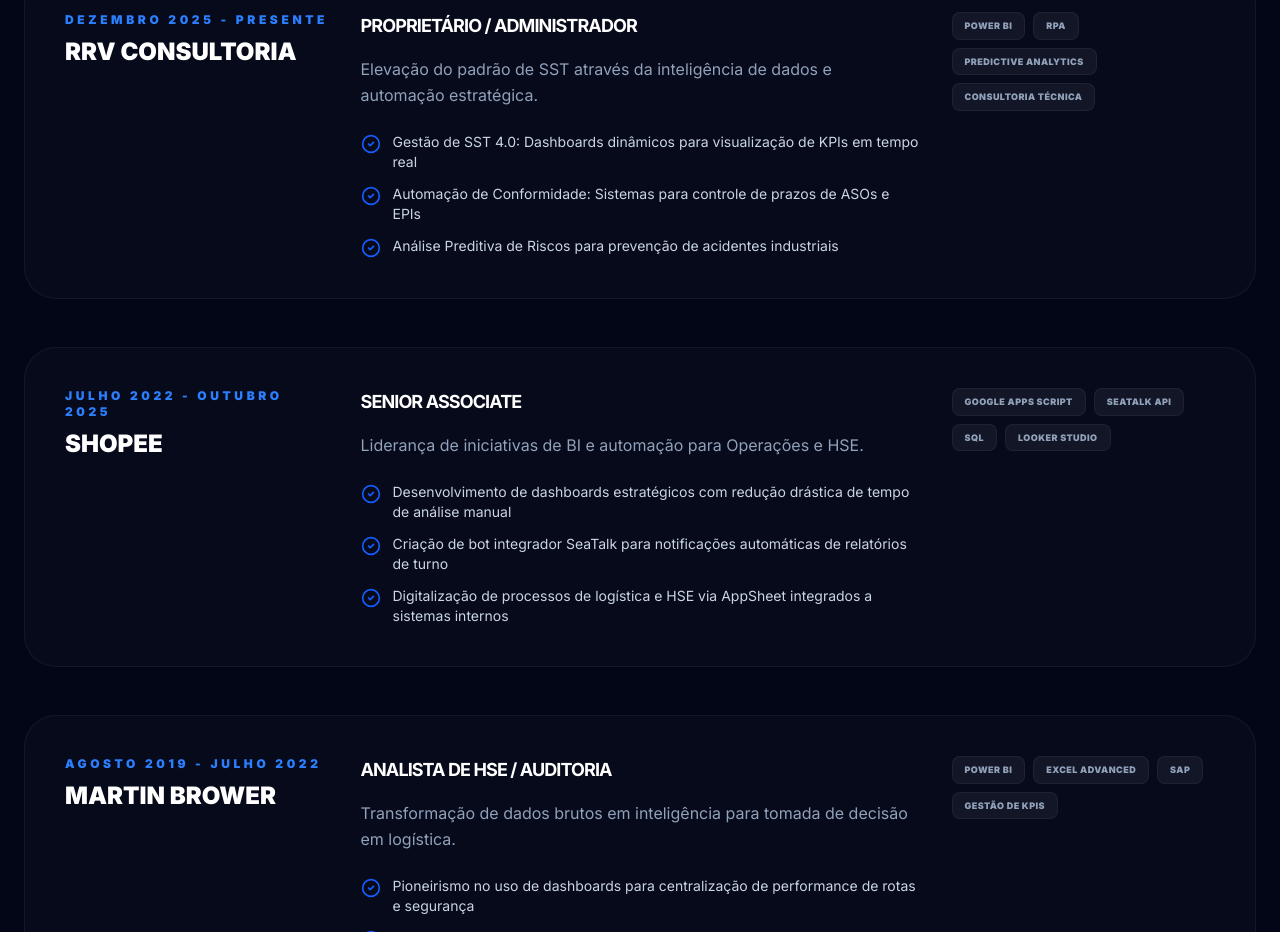
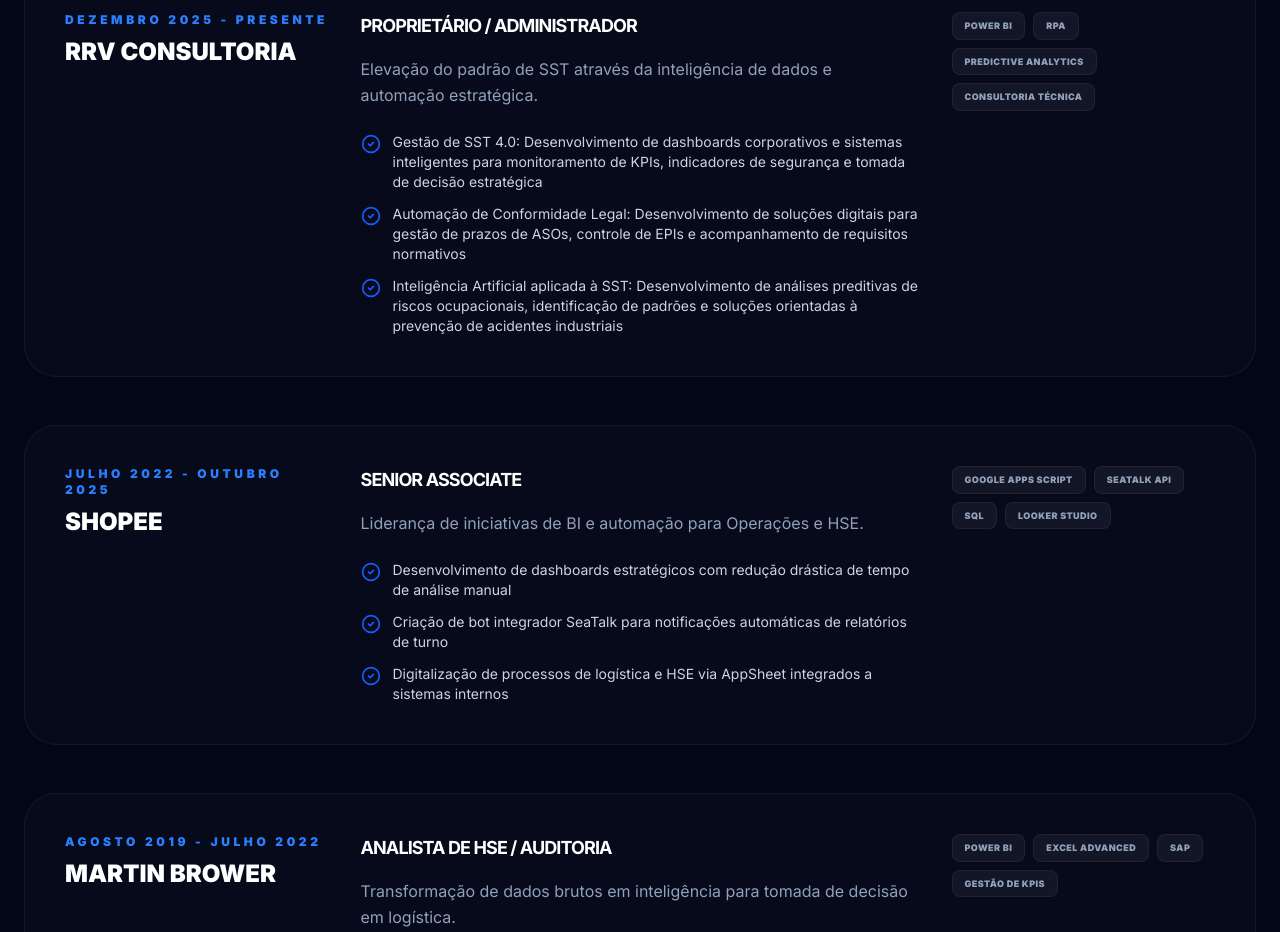
Before and after one commit to Devolprodrigov/Devolprodrigov, a React (Vite) app: page / in a window 1280 px wide. Shown: the part 1477-2409 px from the top of the page. Built offline with nearby package versions, Linux system fonts and the light colour scheme.

Commit message:
Update App.tsx

```diff
--- a/src/App.tsx
+++ b/src/App.tsx
@@ -58,9 +58,11 @@
     description: "Elevação do padrão de SST através da inteligência de dados e automação estratégica.",
     tags: ["Power BI", "RPA", "Predictive Analytics", "Consultoria Técnica"],
     achievements: [
-      "Gestão de SST 4.0: Dashboards dinâmicos para visualização de KPIs em tempo real",
-      "Automação de Conformidade: Sistemas para controle de prazos de ASOs e EPIs",
-      "Análise Preditiva de Riscos para prevenção de acidentes industriais"
+      'Gestão de SST 4.0: Desenvolvimento de dashboards corporativos e sistemas inteligentes para monitoramento de KPIs, indicadores de segurança e tomada de decisão estratégica',
+
+'Automação de Conformidade Legal: Desenvolvimento de soluções digitais para gestão de prazos de ASOs, controle de EPIs e acompanhamento de requisitos normativos',
+
+'Inteligência Artificial aplicada à SST: Desenvolvimento de análises preditivas de riscos ocupacionais, identificação de padrões e soluções orientadas à prevenção de acidentes industriais'
     ]
   },
   {
```
